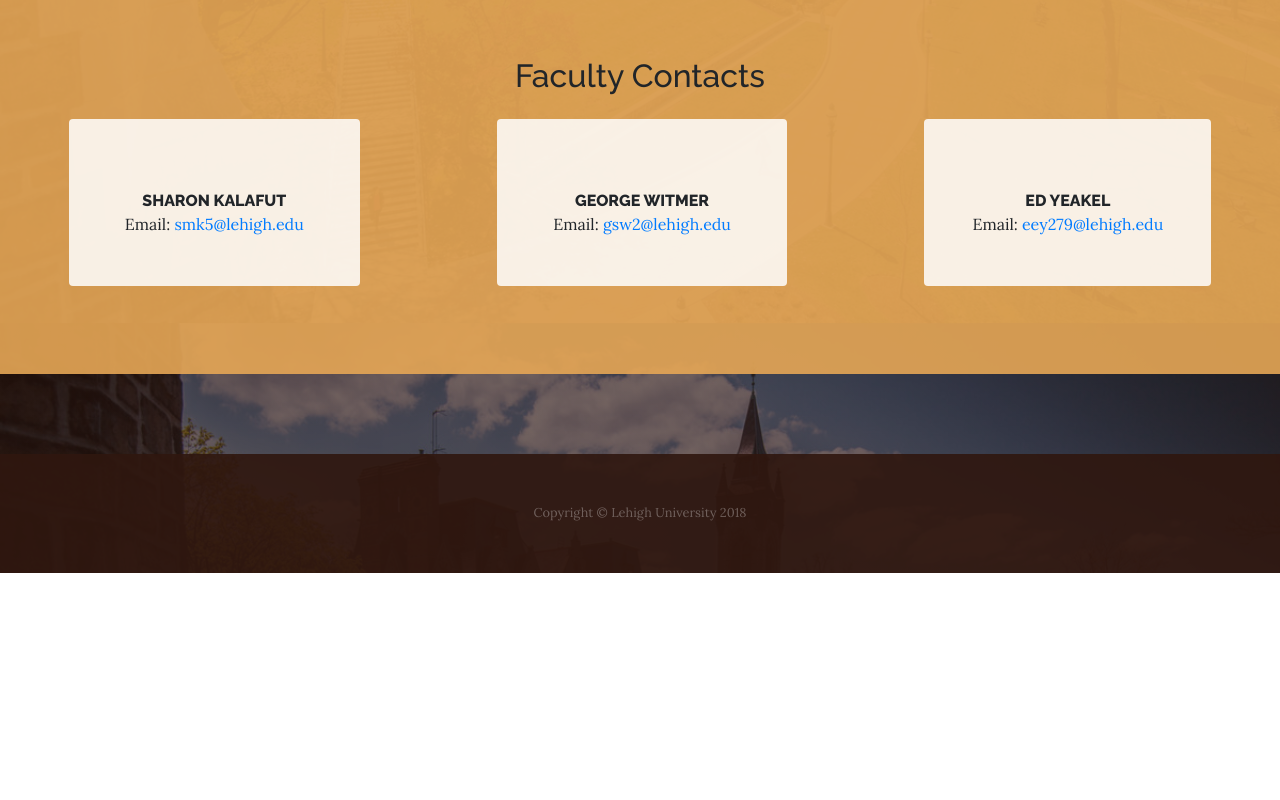
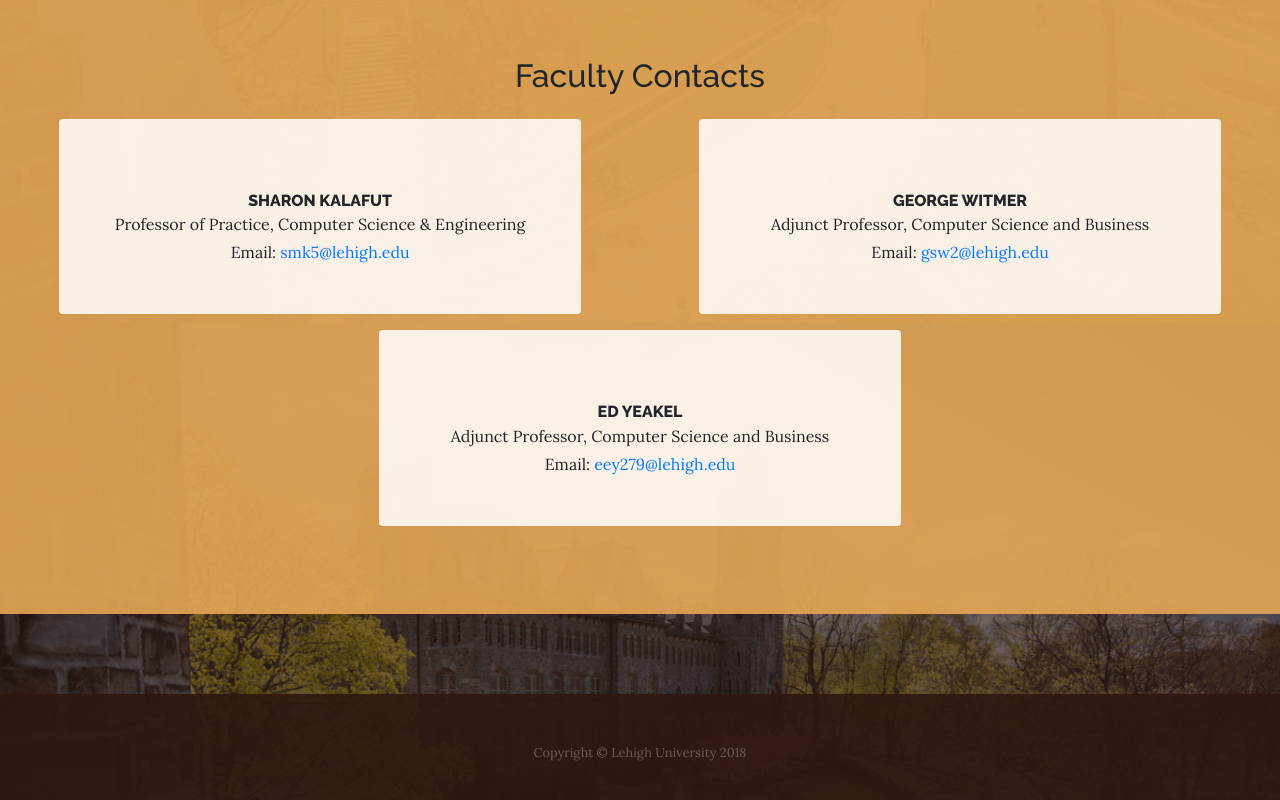
Before and after one commit to lehighcsbcapstone/Capstone-Splash-Page, a website: page about.html in a window 1280 px wide. Shown: the part 1385-2185 px from the top of the page. Before the commit the page ends 1958 px from the top, so only its background shows below. Drawn offline with Linux system fonts and the light colour scheme.

Commit message:
updated faculty info

```diff
--- a/about.html
+++ b/about.html
@@ -97,6 +97,7 @@
               <h3 class="section-heading mb-auto">
                 <span class="section-heading-upper">Sharon Kalafut</span>
               </h3>
+              <p class="mb-0 mx-2">Professor of Practice, Computer Science & Engineering</p>
               <p class="mb-0 mx-2">Email: <a href="mailto:smk5@lehigh.edu">smk5@lehigh.edu</a></p>
             </div>
           </div>
@@ -105,7 +106,8 @@
               <h3 class="section-heading mb-auto">
                 <span class="section-heading-upper">George Witmer</span>
               </h3>
-              <p class="mb-0 mx-2">Email: <a href="mailto:gsw2@lehigh.edu">gsw2@lehigh.edu</a></p>
+              <p class="mb-0 mx-4">Adjunct Professor, Computer Science and Business</p>
+              <p class="mb-0 mx-4">Email: <a href="mailto:gsw2@lehigh.edu">gsw2@lehigh.edu</a></p>
             </div>
           </div>
           <div class="flex-column mx-auto">
@@ -113,6 +115,7 @@
               <h3 class="section-heading mb-auto">
                 <span class="section-heading-upper">Ed Yeakel</span>
               </h3>
+              <p class="mb-0 mx-4">Adjunct Professor, Computer Science and Business</p>
               <p class="mb-0">Email: <a href="mailto:mae5@lehigh.edu">eey279@lehigh.edu</a></p>
             </div>
           </div>
```
